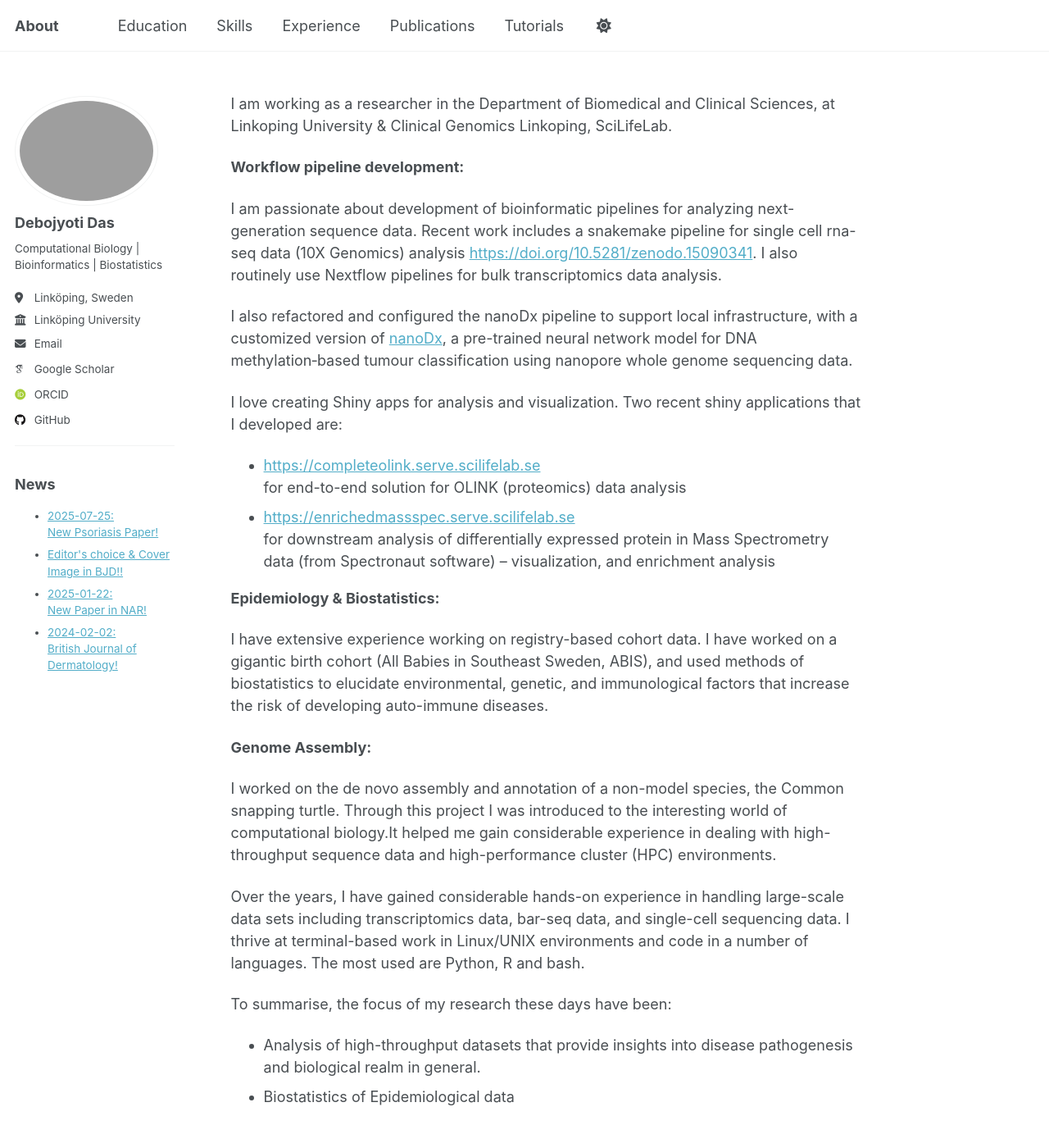
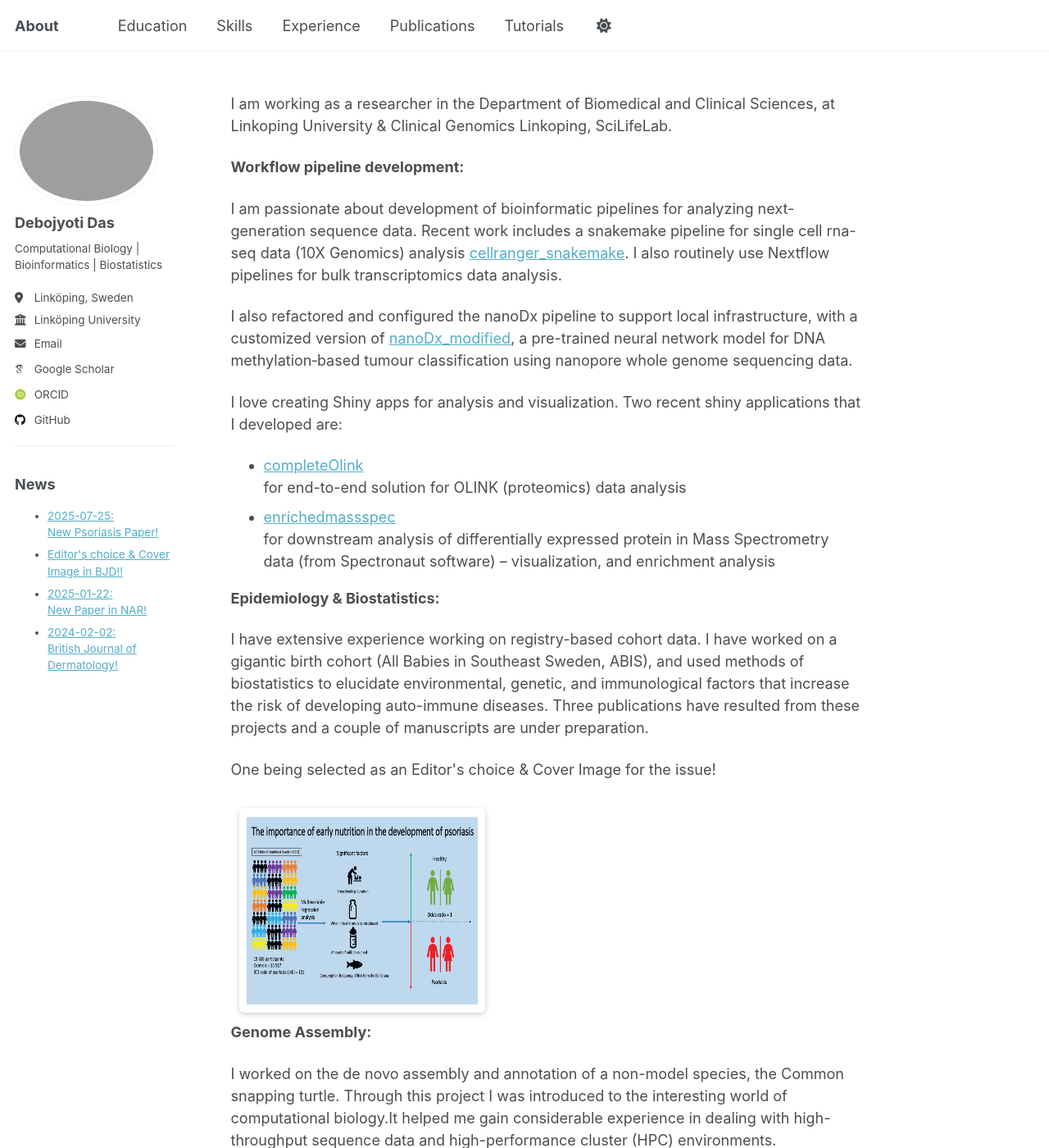
Before and after one commit to BioDebojyoti/BioDebojyoti.github.io, a Jekyll site: the page built from _pages/about.md, in a window 1280 px wide and 1400 px high. Shown: the whole window at 82% size. Built offline with Jekyll 4.4.1, drawn with Linux system fonts in a browser that asks for light colours; some web fonts are replaced; some of the changed text lies outside the part shown.

Commit message:
Updated About page

```diff
--- a/_pages/about.md
+++ b/_pages/about.md
@@ -12,20 +12,28 @@ I am working as a researcher in the Department of Biomedical and Clinical Scienc
 **Workflow pipeline development:**
 
 I am passionate about development of bioinformatic pipelines for analyzing next-generation sequence data. Recent work includes a
-snakemake pipeline for  single cell rna-seq data (10X Genomics) analysis [https://doi.org/10.5281/zenodo.15090341](https://doi.org/10.5281/zenodo.15090341). I also routinely use Nextflow pipelines for bulk transcriptomics data analysis.
+snakemake pipeline for  single cell rna-seq data (10X Genomics) analysis [cellranger_snakemake](https://doi.org/10.5281/zenodo.15090341). I also routinely use Nextflow pipelines for bulk transcriptomics data analysis.
 
-I also refactored and configured the nanoDx pipeline to support local infrastructure, with a customized version of [nanoDx](https://github.com/BioDebojyoti/nanoDx_modified), a pre-trained neural network model for DNA methylation‑based tumour classification using nanopore whole genome sequencing data.
+I also refactored and configured the nanoDx pipeline to support local infrastructure, with a customized version of [nanoDx_modified](https://github.com/BioDebojyoti/nanoDx_modified), a pre-trained neural network model for DNA methylation‑based tumour classification using nanopore whole genome sequencing data.
 
 I love creating Shiny apps for analysis and visualization. Two recent shiny applications that I developed are:
-* [https://completeolink.serve.scilifelab.se](https://completeolink.serve.scilifelab.se) \
+* [completeOlink](https://completeolink.serve.scilifelab.se) \
   for end-to-end solution for OLINK (proteomics) data analysis
-* [https://enrichedmassspec.serve.scilifelab.se](https://enrichedmassspec.serve.scilifelab.se) \
+* [enrichedmassspec](https://enrichedmassspec.serve.scilifelab.se) \
   for downstream analysis of differentially expressed protein in Mass Spectrometry data (from Spectronaut software) – visualization, and enrichment analysis
 
 
 **Epidemiology & Biostatistics:**
 
-I have extensive experience working on registry-based cohort data. I have worked on a gigantic birth cohort (All Babies in Southeast Sweden, ABIS), and used methods of biostatistics to elucidate environmental, genetic, and immunological factors that increase the risk of developing auto-immune diseases.
+I have extensive experience working on registry-based cohort data. I have worked on a gigantic birth cohort (All Babies in Southeast Sweden, ABIS), and used methods of biostatistics to elucidate environmental, genetic, and immunological factors that increase the risk of developing auto-immune diseases. Three publications have resulted from these projects and a couple of manuscripts are under preparation.
+<div class="pub-highlight">
+  <p>One being selected as an Editor's choice & Cover Image for the issue!</p>
+  <div class="pub-image-container">
+    <a href="images/resized/bjd1.png" class="image-popup">
+      <img src="images/resized/bjd1.png" alt="Cover image" style="height:250px; width:300px;" class="pub-cover-full">
+    </a>
+  </div>
+</div>
 
 **Genome Assembly:**
 
@@ -36,4 +44,4 @@ Over the years, I have gained considerable hands-on experience in handling large
 To summarise, the focus of my research these days have been:
 
 *	Analysis of high-throughput datasets that provide insights into disease pathogenesis and biological realm in general.
-*	Biostatistics of Epidemiological data
+*	Statistical analysis of Epidemiological data
```
